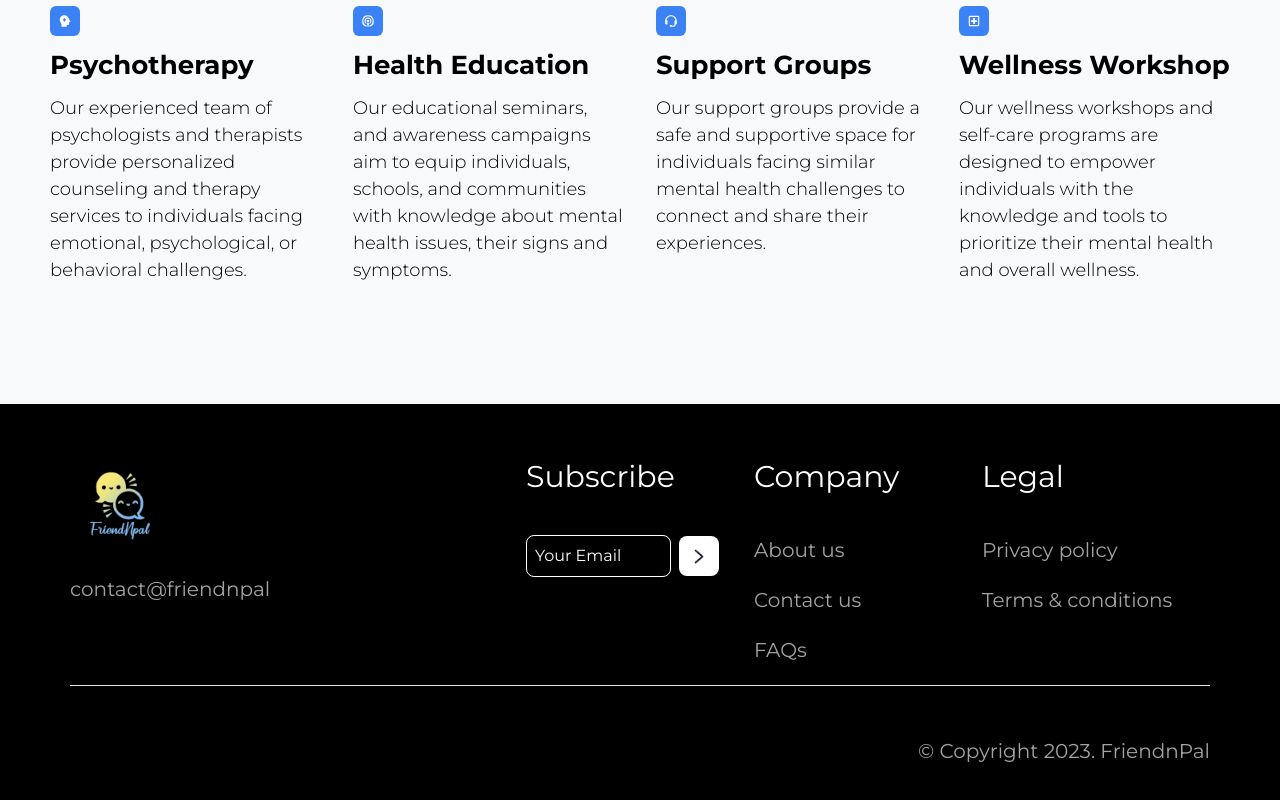
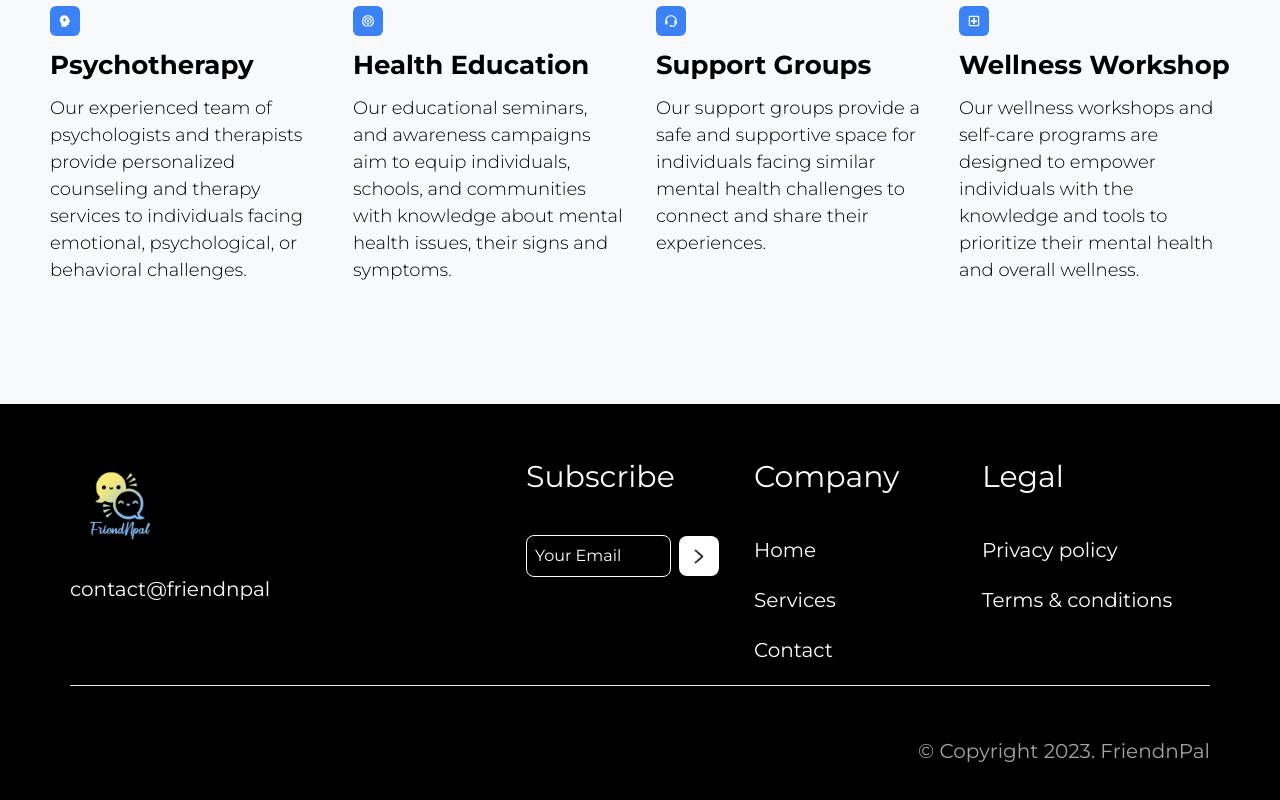
Before and after one commit to DivineChuks/doc_appointment, a React (Create React App) app: page / in a window 1280 px wide. Shown: the part 1152-1952 px from the top of the page. Built offline with nearby package versions, Linux system fonts and the light colour scheme; the HTML template or start-up script is replaced by a standard one.

Commit message:
readme file update

```diff
--- a/src/components/Footer.tsx
+++ b/src/components/Footer.tsx
@@ -1,46 +1,20 @@
 import { Link } from "react-router-dom";
+import { Link as ScrollLink } from "react-scroll";
 
 const Footer = () => {
   return (
-    <div id="contact" className="bg-black pt-[50px] z-0 px-[20px] md:px-[70px] overflow-hidden">
+    <div
+      id="contact"
+      className="bg-black pt-[50px] z-0 px-[20px] md:px-[70px] overflow-hidden"
+    >
       <div className="hidden md:grid md:grid-cols-5 text-white">
         <div className="col-span-1 md:col-span-2">
           <div className="mb-[20px]">
             <img src="logo.png" alt="logo" height={40} width={100} />
           </div>
-          <p className="font-glacial text-[#A3A3A3] text-[20px] mb-8">
+          <p className="font-glacial text-white text-[20px] mb-8">
             contact@friendnpal
           </p>
-          {/* <div className="flex gap-4">
-            <Image
-              src="/images/facebook.svg"
-              className="cursor-pointer"
-              alt="facebook logo"
-              width={18}
-              height={18}
-            />
-            <Image
-              src="/images/instagram.svg"
-              className="cursor-pointer"
-              alt="facebook logo"
-              width={18}
-              height={18}
-            />
-            <Image
-              src="/images/twitter.svg"
-              className="cursor-pointer"
-              alt="facebook logo"
-              width={18}
-              height={18}
-            />
-            <Image
-              src="/images/linkedin.svg"
-              className="cursor-pointer"
-              alt="facebook logo"
-              width={18}
-              height={18}
-            />
-          </div> */}
         </div>
         <div className="col-span-1">
           <h2 className="font-nohemi text-[30px] mb-[36px]">Subscribe</h2>
@@ -62,32 +36,32 @@ const Footer = () => {
           </div>
         </div>
         <div className="">
-          <h2 className="font-nohemi text-[30px] mb-[36px]">Company</h2>
-          <Link to="#">
-            <p className="text-[20px] text-[#A3A3A3] cursor-pointer font-glacial mb-[20px]">
-              About us
+          <h2 className="text-[30px] mb-[36px]">Company</h2>
+          <ScrollLink to="/" smooth={true} duration={500}>
+            <p className="text-[20px] text-white cursor-pointer mb-[20px]">
+              Home
             </p>
-          </Link>
-          <Link to="#">
-            <p className="text-[20px] text-[#A3A3A3] cursor-pointer  font-glacial mb-[20px]">
-              Contact us
+          </ScrollLink>
+          <ScrollLink to="services" smooth={true} duration={500}>
+            <p className="text-[20px] text-white cursor-pointer mb-[20px]">
+              Services
             </p>
-          </Link>
-          <Link to="#">
-            <p className="text-[20px] text-[#A3A3A3] cursor-pointer mb-[20px]">
-              FAQs
+          </ScrollLink>
+          <ScrollLink to="#" smooth={true} duration={500}>
+            <p className="text-[20px] text-white cursor-pointer mb-[20px]">
+              Contact
             </p>
-          </Link>
+          </ScrollLink>
         </div>
         <div>
           <h2 className="font-nohemi text-[30px] mb-[36px]">Legal</h2>
           <Link to="#">
-            <p className="text-[20px] text-[#A3A3A3] cursor-pointer  font-glacial mb-[20px]">
+            <p className="text-[20px] text-white cursor-pointer  font-glacial mb-[20px]">
               Privacy policy
             </p>
           </Link>
           <Link to="#">
-            <p className="text-[20px] text-[#A3A3A3] cursor-pointer  font-glacial mb-[20px]">
+            <p className="text-[20px] text-white cursor-pointer  font-glacial mb-[20px]">
               Terms & conditions
             </p>
           </Link>
@@ -105,18 +79,18 @@ const Footer = () => {
             Company
           </h2>
           <Link to="#">
-            <p className="text-[20px] text-[#A3A3A3] cursor-pointer font-glacial mb-[20px]">
+            <p className="text-[20px] text-white cursor-pointer mb-[20px]">
               About us
             </p>
           </Link>
           <Link to="#">
-            <p className="text-[20px] text-[#A3A3A3] cursor-pointer  font-glacial mb-[20px]">
-              Contact us
+            <p className="text-[20px] text-white cursor-pointer mb-[20px]">
+              Services
             </p>
           </Link>
           <Link to="faqs">
-            <p className="text-[20px] text-[#A3A3A3] cursor-pointer font-glacial mb-[20px]">
-              FAQs
+            <p className="text-[20px] text-white cursor-pointer mb-[20px]">
+              Contact
             </p>
           </Link>
         </div>
@@ -125,12 +99,12 @@ const Footer = () => {
             Legal
           </h2>
           <Link to="#">
-            <p className="text-[20px] text-[#A3A3A3] cursor-pointer  font-glacial mb-[20px]">
+            <p className="text-[20px] text-[#A3A3A3] cursor-pointer mb-[20px]">
               Privacy policy
             </p>
           </Link>
           <Link to="#">
-            <p className="text-[20px] text-[#A3A3A3] cursor-pointer  font-glacial mb-[20px]">
+            <p className="text-[20px] text-white cursor-pointer mb-[20px]">
               Terms & conditions
             </p>
           </Link>
@@ -144,36 +118,6 @@ const Footer = () => {
           <p className="font-glacial text-[#A3A3A3] text-[20px] mb-8">
             contact@<br></br>friendnpal
           </p>
-          {/* <div className="flex gap-4">
-            <Image
-              src="/images/facebook.svg"
-              className="cursor-pointer"
-              alt="facebook logo"
-              width={18}
-              height={18}
-            />
-            <Image
-              src="/images/instagram.svg"
-              className="cursor-pointer"
-              alt="facebook logo"
-              width={18}
-              height={18}
-            />
-            <Image
-              src="/images/twitter.svg"
-              className="cursor-pointer"
-              alt="facebook logo"
-              width={18}
-              height={18}
-            />
-            <Image
-              src="/images/linkedin.svg"
-              className="cursor-pointer"
-              alt="facebook logo"
-              width={18}
-              height={18}
-            />
-          </div> */}
         </div>
         <div className="">
           <h2 className="font-nohemi text-white text-[26px] mb-[36px]">
--- a/src/components/Navbar.tsx
+++ b/src/components/Navbar.tsx
@@ -5,6 +5,7 @@ import { Link as ScrollLink } from "react-scroll";
 import { AiOutlineMenu } from "react-icons/ai";
 import { FaTimes } from "react-icons/fa";
 
+//NavLinks
 const navLinks: NavLinksProps[] = [
   { name: "Home", url: "/" },
   { name: "Services", url: "services" },
@@ -38,6 +39,8 @@ const Navbar = () => {
           </button>
         </Link>
       </div>
+
+      {/* Mobile version */}
       <div className="flex md:hidden overflow-hidden">
         <div className="cursor-pointer" onClick={() => setNav(true)}>
           <AiOutlineMenu style={{ color: "black", fontSize: "40px" }} />
@@ -52,7 +55,7 @@ const Navbar = () => {
           <div
             className={
               nav
-                ? "fixed w-full text-center bg-background bg-black left-0 top-0 bottom-0 text-white h-full p-10 py-10 ease-in duration-500"
+                ? "fixed w-full text-center bg-black left-0 top-0 bottom-0 text-white h-full p-10 py-10 ease-in duration-500"
                 : "fixed p-10 w-full left-[-100%] z-50 top-0 duration-1000 h-full ease-in"
             }
           >
```
Also changed, not shown: 1 other file (tests, documents, lock files or other folders).
